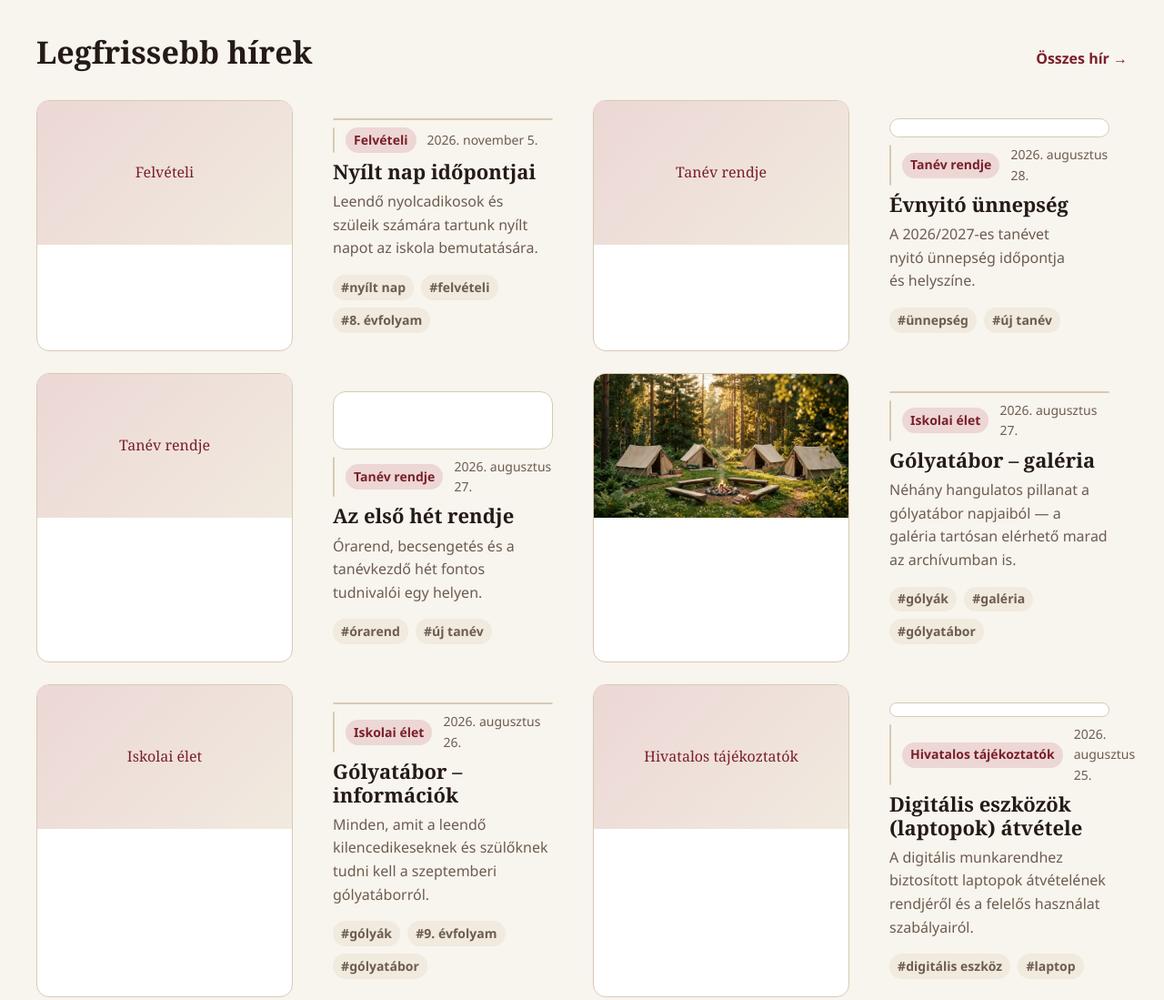
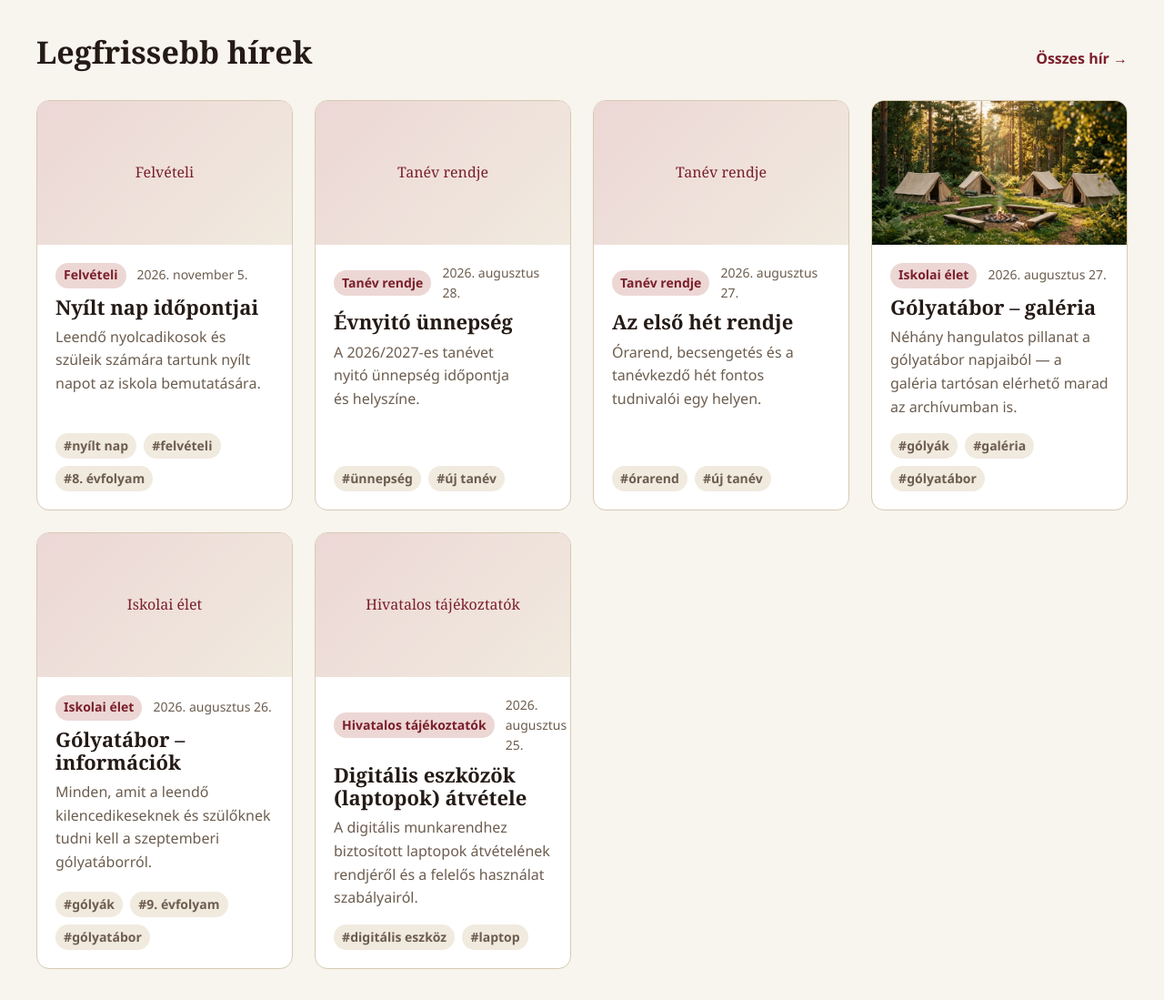
Before and after one commit to budai-rfg-proba/budai-rfg-proba.github.io, an Astro site: page / in a window 1280 px wide. Shown: the part 700-1799 px from the top of the page at 91% size. Built offline with nearby package versions, Linux system fonts and the light colour scheme; Astro itself is replaced by a stand-in of ours; a web font is replaced by a local one.

Commit message:
Update NewsCard.astro
hírkártyák tartalomtúlcsordlásának javítása (footer átfedés megszüntetése)

```diff
--- a/src/components/NewsCard.astro
+++ b/src/components/NewsCard.astro
@@ -9,7 +9,8 @@ interface Props {
 const { entry, featured = false } = Astro.props;
 const { title, excerpt, category, tags, pubDate, image, imageAlt } = entry.data;
 ---
-<a class={`news-card card card--interactive ${featured ? 'news-card--featured' : ''}`} href={withBase(`/hirek/${entry.slug}/`)}>
+<div class={`news-card card card--interactive ${featured ? 'news-card--featured' : ''}`}>
+  <a class="news-card-link" href={withBase(`/hirek/${entry.slug}/`)} aria-label={title}></a>
   <div class="news-card-media">
     {image ? (
       <img src={withBase(image)} alt={imageAlt || ''} loading={featured ? 'eager' : 'lazy'} />
@@ -21,7 +22,7 @@ const { title, excerpt, category, tags, pubDate, image, imageAlt } = entry.data;
   </div>
   <div class="news-card-body">
     <div class="news-card-meta">
-      <a class="badge" href={withBase(`/hirek/kategoria/${slugify(category)}/`)} onclick="event.stopPropagation()">{category}</a>
+      <a class="badge" href={withBase(`/hirek/kategoria/${slugify(category)}/`)}>{category}</a>
       <time datetime={pubDate.toISOString()}>{formatDateHu(pubDate)}</time>
     </div>
     <h3>{title}</h3>
@@ -34,7 +35,7 @@ const { title, excerpt, category, tags, pubDate, image, imageAlt } = entry.data;
       </ul>
     )}
   </div>
-</a>
+</div>
 
 <style>
   .news-card {
@@ -42,11 +43,23 @@ const { title, excerpt, category, tags, pubDate, image, imageAlt } = entry.data;
     flex-direction: column;
     color: var(--color-text);
     height: 100%;
+    position: relative;   /* ÚJ */
+  }
+  .news-card-link {
+    position: absolute;
+    inset: 0;
+    z-index: 1;
+  }
+  .news-card-meta,
+  .news-card-tags {
+    position: relative;
+    z-index: 2;
   }
   .news-card-media {
     aspect-ratio: 16/9;
     background: var(--color-surface-offset);
     overflow: hidden;
+	flex-shrink: 0;
   }
   .news-card-media img {
     width: 100%;
```
